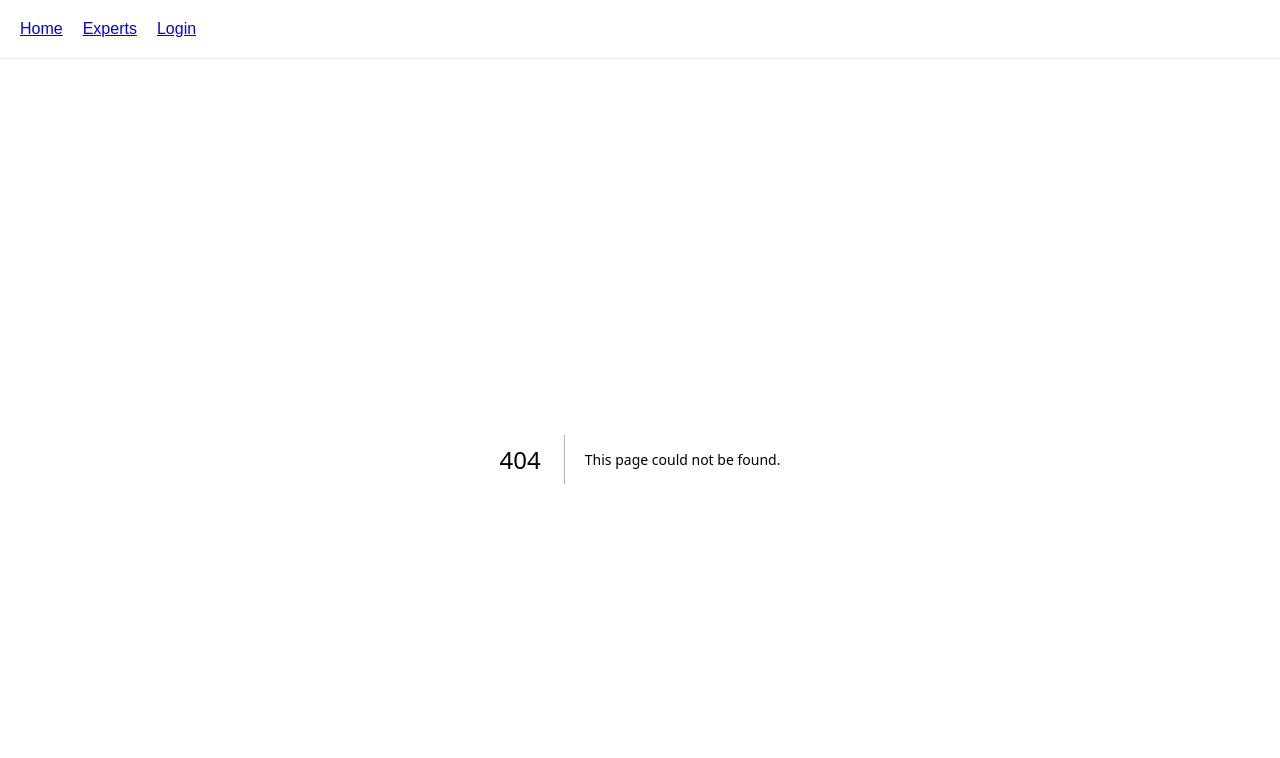
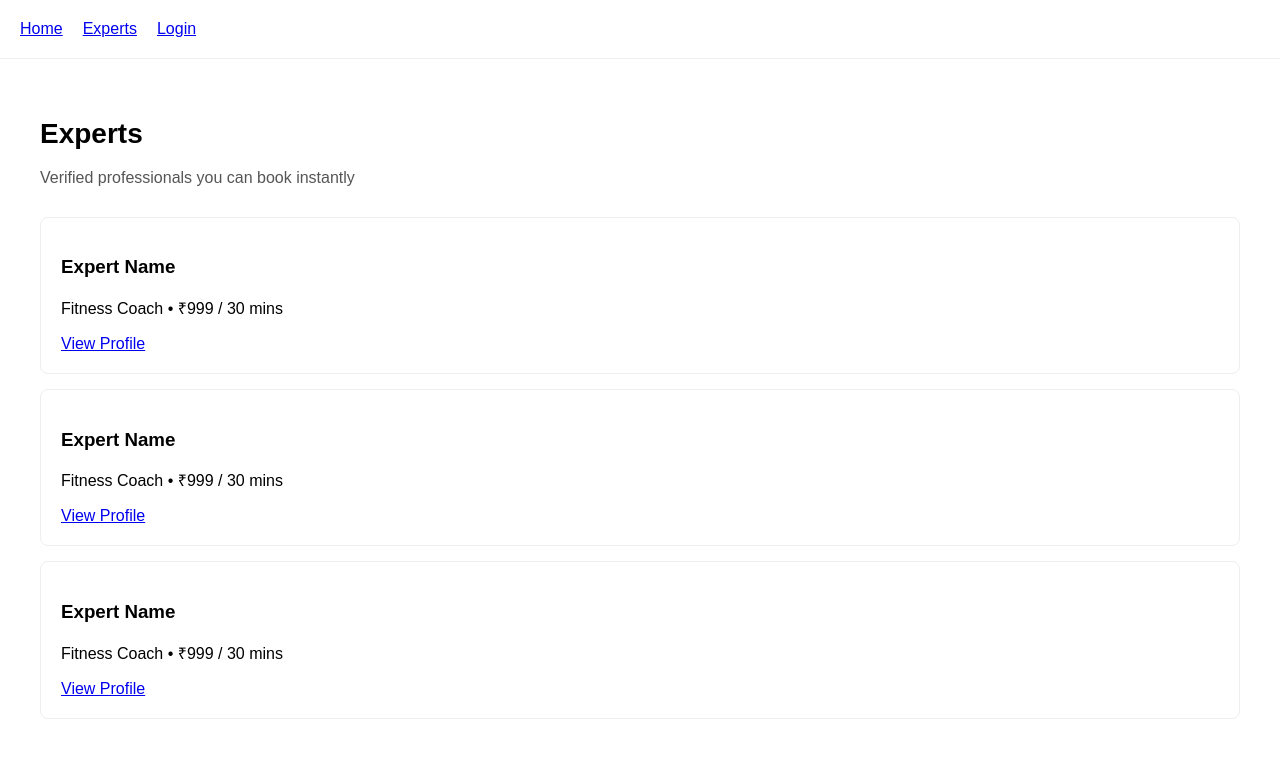
Before and after one commit to poojakhakholia/expert-marketplace, a Next.js app: page /experts in a window 1280 px wide. Before the commit this address had no page. Shown: the top 758 px of the page. Built offline with nearby package versions, Linux system fonts and the light colour scheme.

Commit message:
Create page.tsx

```diff
--- /dev/null
+++ b/app/experts/page.tsx
@@ -0,0 +1,26 @@
+export default function Experts() {
+  return (
+    <main style={{ padding: 40 }}>
+      <h1 style={{ fontSize: 28 }}>Experts</h1>
+      <p style={{ color: "#555" }}>Verified professionals you can book instantly</p>
+
+      <div style={{ marginTop: 30 }}>
+        {[1, 2, 3].map((id) => (
+          <div
+            key={id}
+            style={{
+              padding: 20,
+              border: "1px solid #eee",
+              borderRadius: 8,
+              marginBottom: 15,
+            }}
+          >
+            <h3>Expert Name</h3>
+            <p>Fitness Coach • ₹999 / 30 mins</p>
+            <a href="/experts/1">View Profile</a>
+          </div>
+        ))}
+      </div>
+    </main>
+  );
+}
```
